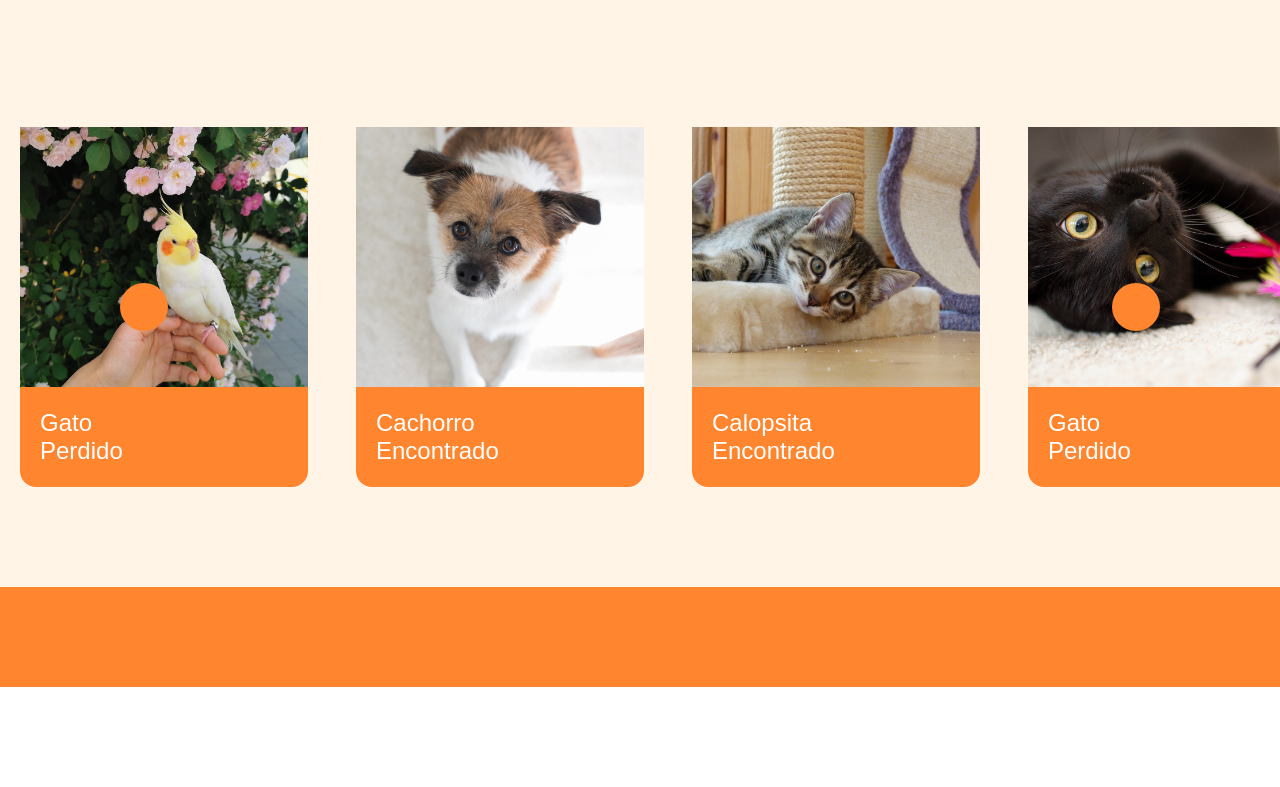
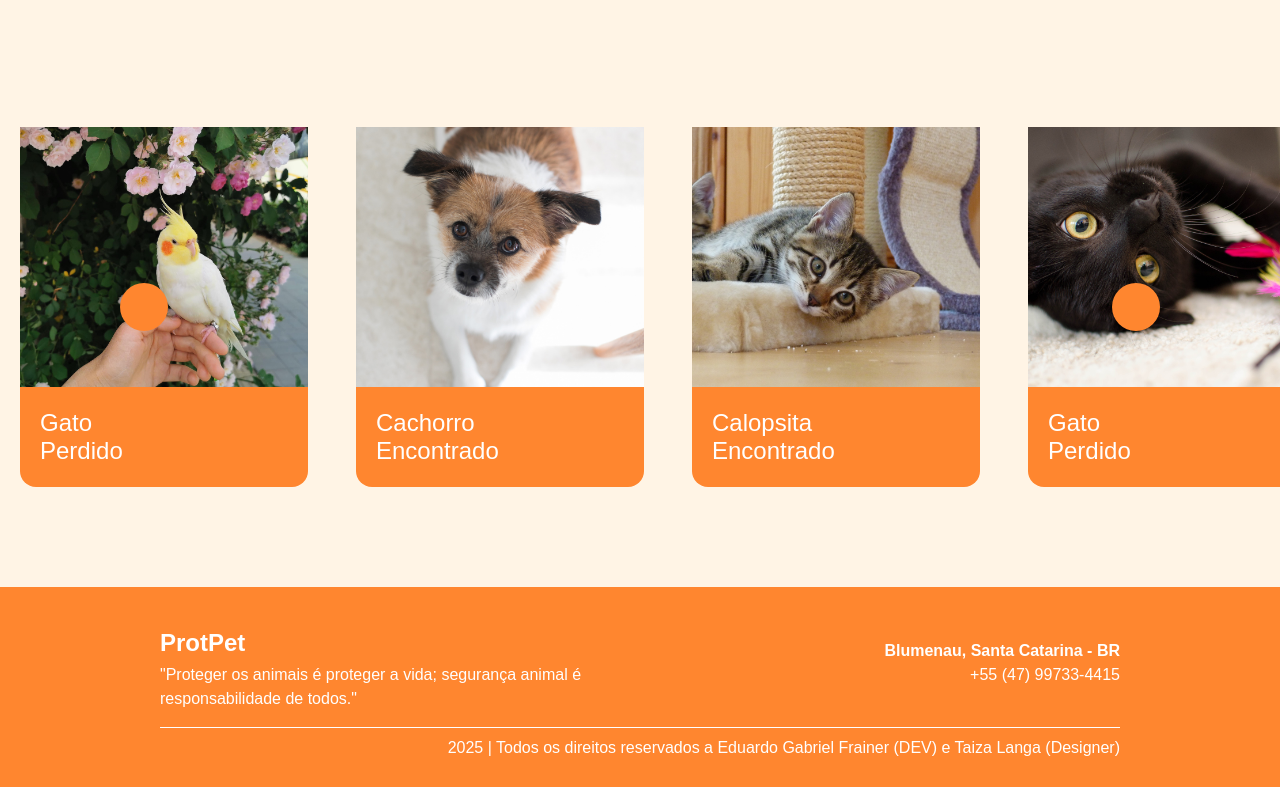
Before and after one commit to eduardo-gabriel-frainer/ProtPet, a Next.js app: page / in a window 1280 px wide. Shown: the part 1883-2670 px from the top of the page. Before the commit the page ends 2570 px from the top, so only its background shows below. Built offline with nearby package versions, Linux system fonts and the light colour scheme.

Commit message:
hover finalizado

```diff
--- a/src/app/components/footer.tsx
+++ b/src/app/components/footer.tsx
@@ -1,7 +1,17 @@
 export default function Footer() {
     return(
-        <div className="h-25 bg-[#FF862F] text-6xl">
+        <div className="h-50 bg-[#FF862F] text-white pt-10 px-40">
+            <div className="pb-2">
+                <h2 className="text-2xl font-bold mb-1">ProtPet</h2>
+                <p>"Proteger os animais é proteger a vida; segurança animal é <br /> responsabilidade de todos."</p>
+            </div>
+            <div className="text-right -mt-20 pb-10">
+                <p className="font-bold">Blumenau, Santa Catarina - BR</p>
+                <p>+55 (47) 99733-4415</p>
+            </div>
+            <hr/>
+            <p className="text-right pt-2">2025 | Todos os direitos reservados a Eduardo Gabriel Frainer (DEV) e Taiza Langa (Designer)</p>
+        </div>
 
-        </div>
     )
 }
--- a/src/app/components/secaoIntro.tsx
+++ b/src/app/components/secaoIntro.tsx
@@ -2,7 +2,7 @@ export default function secaoIntro() {
     return(
     <div className="min-h-screen bg-[#FF862F] flex items-center justify-between px-40">
         <div className="text-white text-8xl align-items font-semibold">
-          <img src="/osso.png" className="w-40 h-auto" />
+          <img src="/osso.png" className="w-40 h-auto hover:scale-110 duration-300" />
           <div>" A voz que</div>
           <div>protege quem</div>
           <div>não pode falar. "</div>
```
